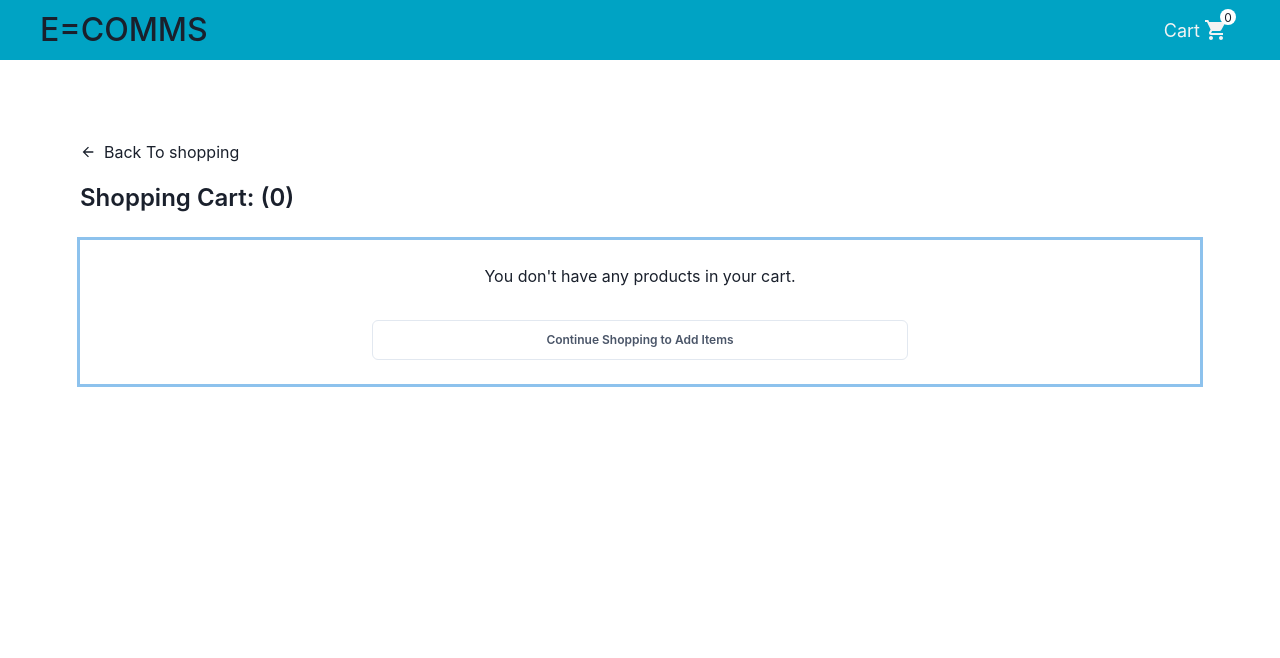
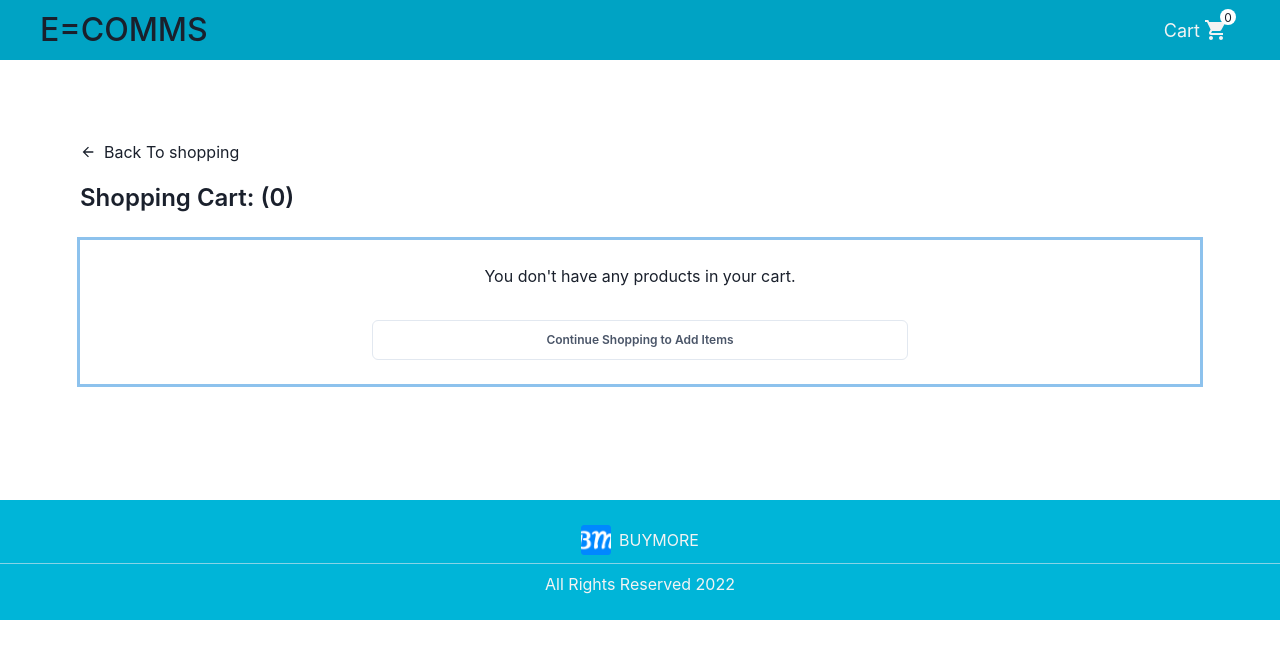
Before and after one commit to akinloludavid/react-ecomms2, a React (Create React App) app: page /cart in a window 1280 px wide. Shown: the top 658 px of the page. Built offline with nearby package versions, Linux system fonts and the light colour scheme.

Commit message:
added preloaders

```diff
--- /dev/null
+++ b/src/components/Footer/index.tsx
@@ -0,0 +1,35 @@
+import React from "react";
+import { Box, Divider, Flex, Image, Text } from "@chakra-ui/react";
+import logo from "../../assets/logo512.png";
+const Footer = () => {
+  return (
+    <Flex
+      justify={"center"}
+      flexDirection="column"
+      py={3}
+      mb={0}
+      mt="auto"
+      bgColor="cyan.500"
+      color="#f3f3f3"
+      height={"120px"}
+    >
+      <Box
+        w="100%"
+        display={"flex"}
+        justifyContent="center"
+        alignItems="center"
+        mb={2}
+        gap={2}
+      >
+        <Image w="30px" src={logo} />
+        <Text textAlign={"center"}>BUYMORE</Text>
+      </Box>
+      <Divider />
+      <Text textAlign={"center"} mt={2}>
+        All Rights Reserved {new Date().getFullYear()}
+      </Text>
+    </Flex>
+  );
+};
+
+export default Footer;
--- /dev/null
+++ b/src/components/Loaders/ProductDetailsLoader.tsx
@@ -0,0 +1,25 @@
+import { Grid, GridItem, Skeleton, SkeletonText } from "@chakra-ui/react";
+import React from "react";
+
+const ProductDetailsLoader = () => {
+  return (
+    <Grid
+      justifyContent={"center"}
+      templateColumns={["repeat(1, 1fr)", "repeat(2, 1fr)"]}
+      gap={6}
+      p={4}
+    >
+      <GridItem>
+        <Skeleton height={"400px"}></Skeleton>
+      </GridItem>
+      <GridItem>
+        <SkeletonText noOfLines={6} mb={2}></SkeletonText>
+        <SkeletonText noOfLines={6} mb={2}></SkeletonText>
+
+        <Skeleton height={"50px"}></Skeleton>
+      </GridItem>
+    </Grid>
+  );
+};
+
+export default ProductDetailsLoader;
--- a/src/pages/CartPage/index.tsx
+++ b/src/pages/CartPage/index.tsx
@@ -46,7 +46,7 @@ const CartPage = () => {
 
   const cartLength = cart.length;
   return (
-    <Box p={[2, 10, 10, 20]}>
+    <Box p={[2, 10, 10, 20]} mb={4}>
       <Flex align={"center"} gap={2}>
         <Box
           display="flex"
@@ -203,6 +203,7 @@ const CartPage = () => {
             display={"flex"}
             gap={2}
             mt={8}
+            mb={4}
             width={"100%"}
             onClick={() => navigate("/checkout")}
           >
--- a/src/pages/CheckoutPage/index.tsx
+++ b/src/pages/CheckoutPage/index.tsx
@@ -109,8 +109,8 @@ const CheckoutPage = () => {
       </Flex>
       <Flex
         bgColor={"#FFF"}
-        width={["90%", "50%"]}
-        p={4}
+        width={["90%", "80%", "50%"]}
+        p={[4, 4, 4, 24]}
         borderRadius="lg"
         flexDirection="column"
       >
--- a/src/pages/Home/index.tsx
+++ b/src/pages/Home/index.tsx
@@ -48,6 +48,7 @@ const Home = () => {
         ]}
         gap={6}
         p={4}
+        mb={6}
       >
         {allProducts?.map((product: IGetAllProducts) => (
           <Link key={product.id} to={`/product/${product.id}`}>
--- a/src/pages/ProductDetails/index.tsx
+++ b/src/pages/ProductDetails/index.tsx
@@ -5,13 +5,14 @@ import { Link, useParams } from "react-router-dom";
 import { useGetProductById } from "../../services/query/products";
 import { convertPriceToNaira } from "../../utils/helper";
 import AddToCartButton from "../../components/AddToCart/Button";
+import ProductDetailsLoader from "../../components/Loaders/ProductDetailsLoader";
 const ProductDetails = () => {
   const { productId = "" } = useParams();
 
   const { data: product, isLoading } = useGetProductById(productId);
 
   if (isLoading) {
-    return <h2>loadding</h2>;
+    return <ProductDetailsLoader />;
   }
   return (
     <Box p={"40px"}>
--- a/src/routes/index.tsx
+++ b/src/routes/index.tsx
@@ -1,6 +1,7 @@
-import { ChakraProvider } from "@chakra-ui/react";
+import { Box, ChakraProvider } from "@chakra-ui/react";
 import { QueryClient, QueryClientProvider } from "react-query";
 import { useRoutes, useLocation } from "react-router-dom";
+import Footer from "../components/Footer";
 import Navbar from "../components/Navbar";
 import { customTheme } from "../styles/theme";
 import { PUBLIC_ROUTES } from "./publicRoutes";
@@ -16,10 +17,9 @@ const Pages = () => {
     defaultOptions: {
       queries: {
         refetchOnMount: false,
-        refetchOnReconnect: true,
         refetchOnWindowFocus: false,
         refetchInterval: 600_000,
-        retry: 0,
+        retry: 2,
       },
     },
   });
@@ -29,6 +29,9 @@ const Pages = () => {
         <Navbar />
 
         <AppWrapper key={location.pathname} />
+        <Box display={"flex"} flexDirection="column" height={"140px"}>
+          <Footer />
+        </Box>
       </ChakraProvider>
     </QueryClientProvider>
   );
```
Also changed, not shown: src/assets/logo512.png (added).
